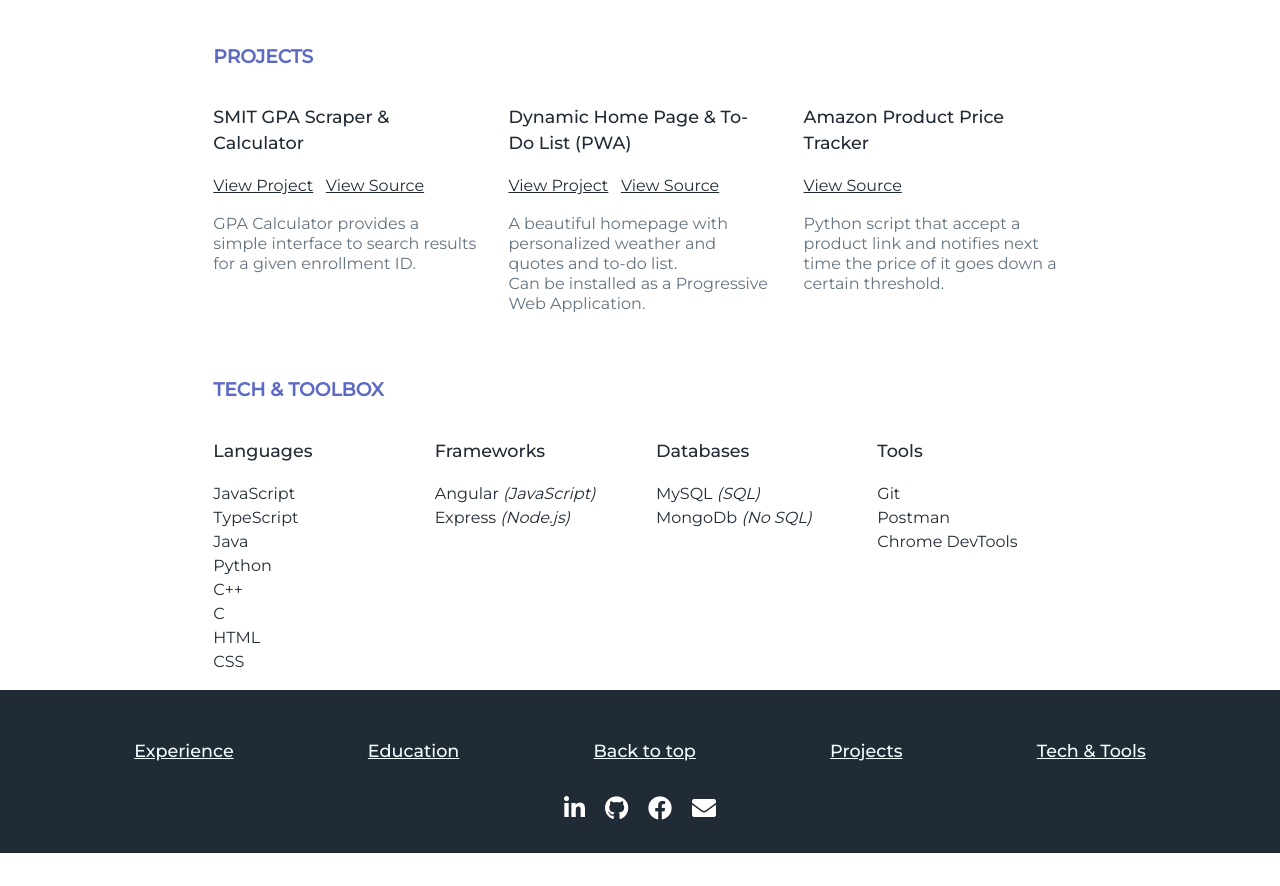
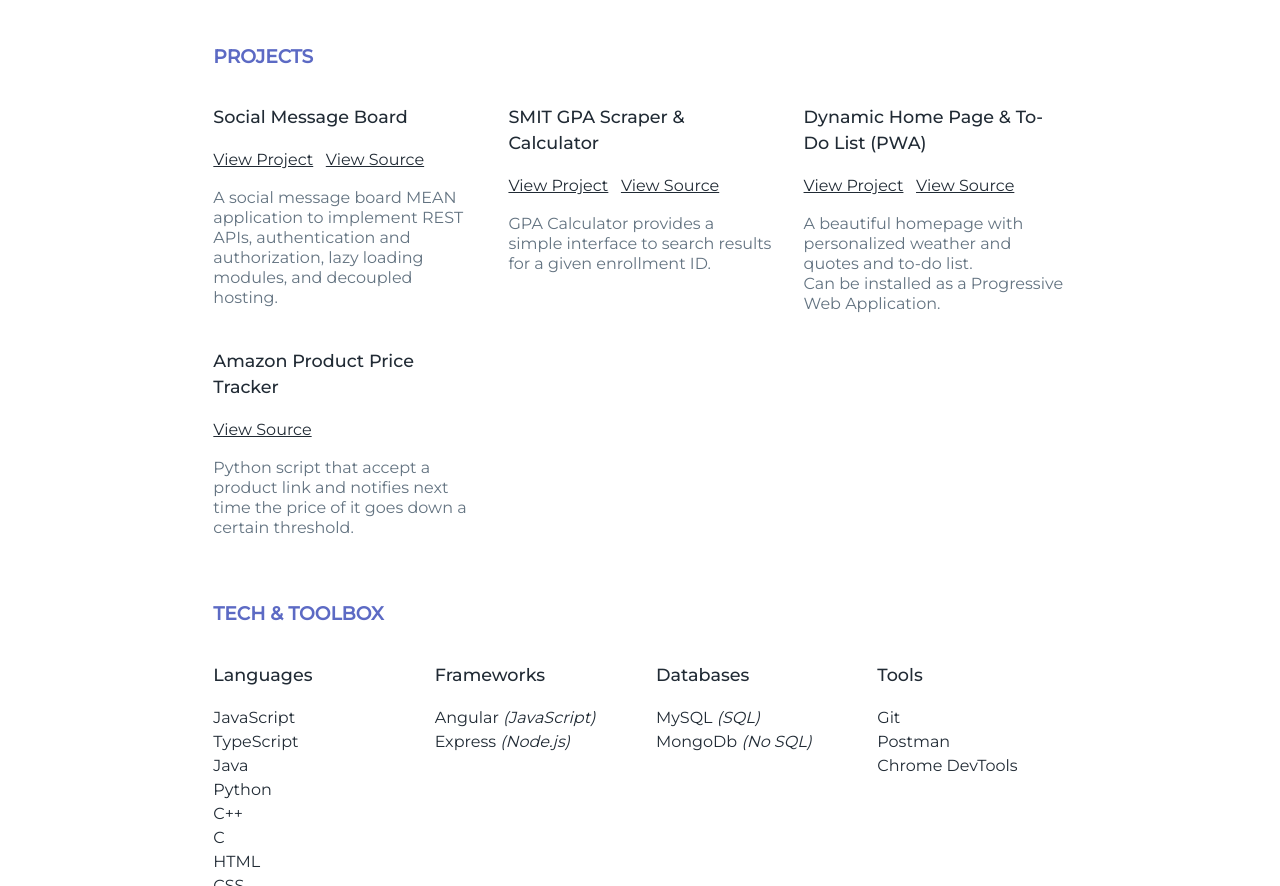
Before and after one commit to somikdatta/somikdatta.com, a website: page index.html in a window 1280 px wide. Shown: the part 1493-2379 px from the top of the page. Before the commit the page ends 2346 px from the top, so only its background shows below. Drawn offline with Linux system fonts and the light colour scheme.

Commit message:
Updated project details

```diff
--- a/index.html
+++ b/index.html
@@ -143,6 +143,20 @@ else {
             <div id="projects" class="centering">
                 <h3 class="headingText">Projects</h3>
                 <div class="grid">
+                    <div class="card">
+                        <p class="primaryText-bold">Social Message Board</p>
+                        <p>
+                            <a class="primaryText" href="https://social.somikdatta.ml" target="_blank">View
+                                Project</a>&nbsp;&nbsp;
+                            <a class="primaryText" href="https://github.com/somikdatta/Dummy-Social-Network"
+                                target="_blank">View
+                                Source</a>
+                        </p>
+                        <p class="secondaryText">
+                            A social message board MEAN application to implement REST APIs, authentication and
+                            authorization, lazy loading modules, and decoupled hosting.
+                        </p>
+                    </div>
 
                     <div class="card">
                         <p class="primaryText-bold">SMIT GPA Scraper & Calculator</p>
@@ -185,6 +199,7 @@ else {
                             certain threshold.
                         </p>
                     </div>
+
 
                 </div>
             </div>
```
